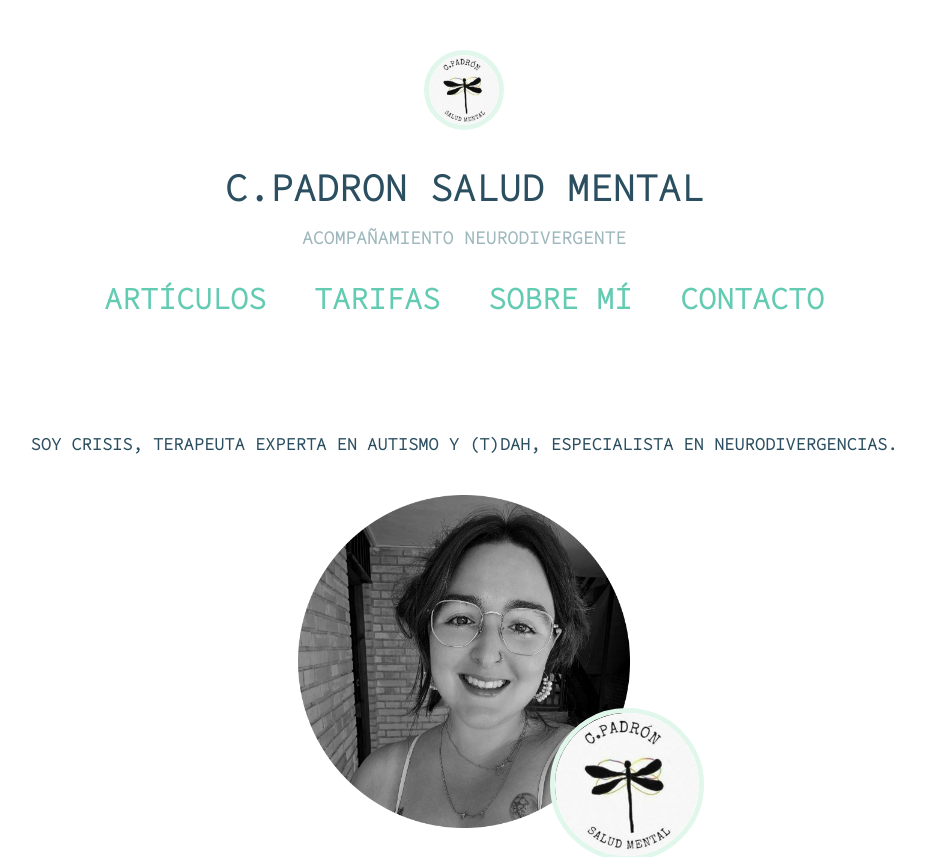
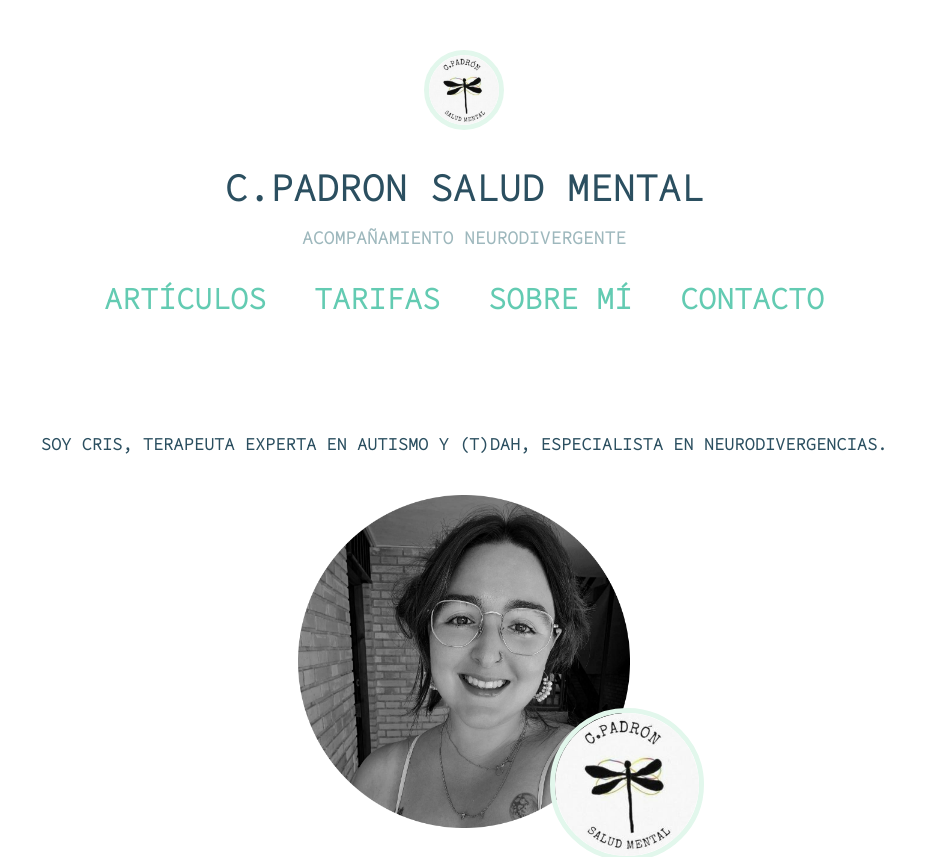
Before and after one commit to aliciaapadron/cpadronsaludmental, a React (Create React App) app: page /#/ in a window 1280 px wide. Shown: the top 857 px of the page, without its empty margins (176-1101 px from the left). Built offline with nearby package versions, Linux system fonts and the light colour scheme.

Commit message:
Fix name

```diff
--- a/src/components/pages/Home.js
+++ b/src/components/pages/Home.js
@@ -9,7 +9,7 @@ export function Home() {
       <Header />
       <section className="piccontainer">
         <p className="description">
-          Soy Crisis, Terapeuta Experta en Autismo y (T)DAH, Especialista en
+          Soy Cris, Terapeuta Experta en Autismo y (T)DAH, Especialista en
           Neurodivergencias.
         </p>
         <img
```
